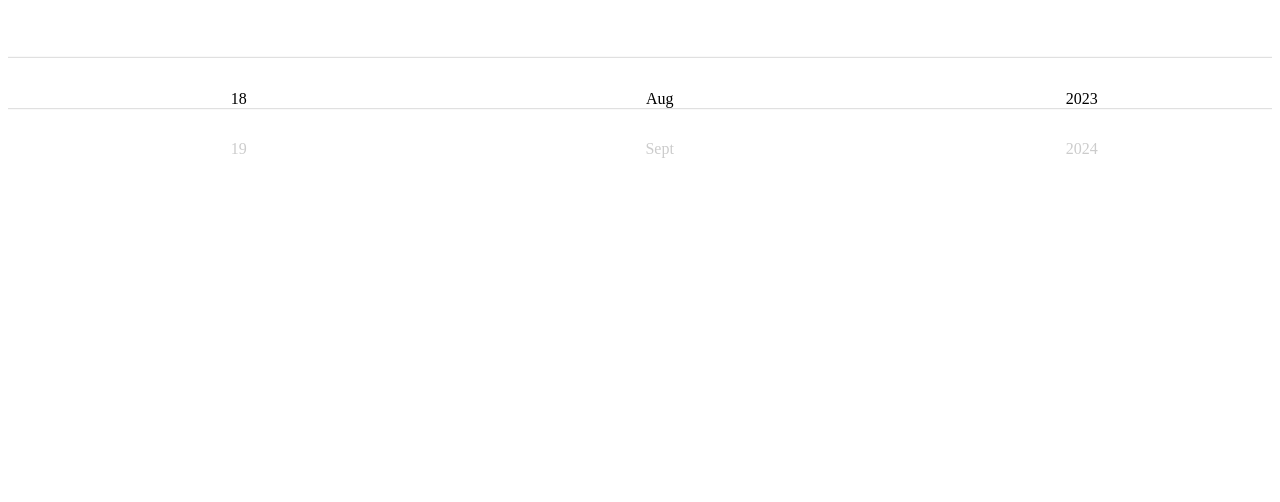
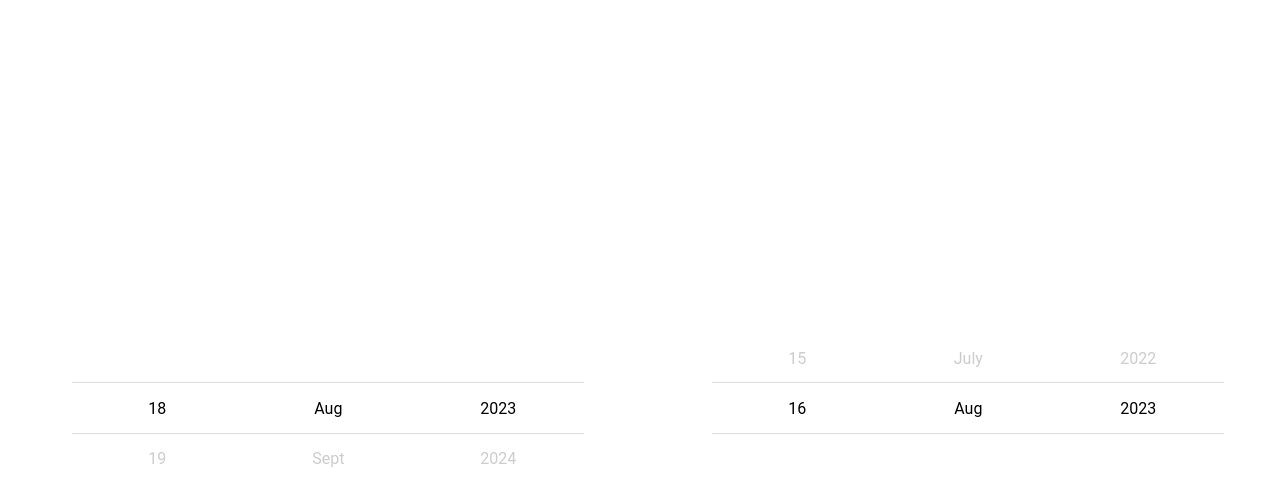
Before and after one commit to Srivathsa-KR/angular-ios-pickers, an Angular app: page / in a window 1280 px wide. Shown: the top 502 px of the page. Built offline with nearby package versions, Linux system fonts and the light colour scheme.

Commit message:
past and future datepickers rendered

```diff
--- a/src/app/app.component.css
+++ b/src/app/app.component.css
@@ -0,0 +1,13 @@
+.widget-container {
+    display: flex;
+    width: 100vw;
+    height: 100vh;
+    justify-content: center;
+    align-items: center;
+}
+.date-picker-container{
+    flex: 1;
+    margin: 0 4rem;
+    /* border: 1px solid gray; */
+    max-width: 45%;
+}
--- a/src/app/app.component.html
+++ b/src/app/app.component.html
@@ -1 +1,10 @@
-<app-ios-datepicker [(date)]="selectedDate" [allowedDates]="ALLOWED_DATES.FUTURE_DATES"/>
+<div class="widget-container">
+    <div class="date-picker-container">
+        <!-- <p class="selected-date"> {{selectedFutureDate}}</p> -->
+        <app-ios-datepicker [(date)]="selectedFutureDate" [allowedDates]="ALLOWED_DATES.FUTURE_DATES"/>
+    </div>
+    <div class="date-picker-container">
+        <!-- <p class="selected-date"> {{selectedPastDate}}</p> -->
+        <app-ios-datepicker [(date)]="selectedPastDate" [allowedDates]="ALLOWED_DATES.PAST_DATES"/>
+    </div>
+</div>
--- a/src/app/app.component.ts
+++ b/src/app/app.component.ts
@@ -7,9 +7,8 @@ import { ALLOWED_DATES_ENUM } from './components/ios-datepicker/ios-datepicker.c
   styleUrls: ['./app.component.css']
 })
 export class AppComponent {
-  selectedDate = new Date()
+  selectedFutureDate = new Date();
+  selectedPastDate = new Date()
+
   readonly ALLOWED_DATES = ALLOWED_DATES_ENUM;
-  onDateSelected(event : Date){
-    this.selectedDate = event
-  }
 }
--- a/src/app/components/ios-wheelpicker/ios-wheelpicker.component.scss
+++ b/src/app/components/ios-wheelpicker/ios-wheelpicker.component.scss
@@ -14,6 +14,8 @@
 
     .handle {
       will-change: transform;
+      margin-block-start: 0;
+      padding-inline-start: 0;
       li {
         display: flex;
         justify-content: center;
@@ -21,6 +23,7 @@
         width: 100%;
         height: 50px;
         user-select: none;
+        font-family: 'Roboto', sans-serif;
       }
     }
   }
```
